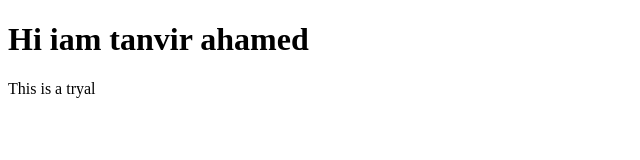
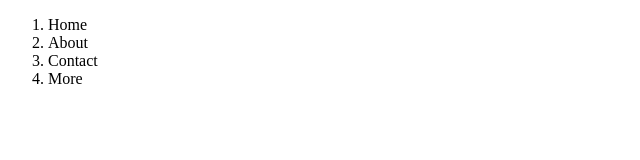
Before and after one commit to TanvirCoderBd/myewb, a plain HTML site: page index.html in a window 1280 px wide. Shown: the whole page, without its empty margins (0-640 px from the left). Drawn offline with Linux system fonts and the light colour scheme.

Commit message:
learn github

```diff
--- a/index.html
+++ b/index.html
@@ -7,9 +7,13 @@
     <title>git hub part</title>
 </head>
 <body>
-    <h1>Hi iam tanvir ahamed</h1>
-    <div>
-        <p>This is a tryal</p>
-    </div>
+   <head>
+    <ol>
+        <li href="Home">Home</li>
+        <li href="about">About</li>
+        <li href="contact">Contact</li>
+        <li href="more">More</li>
+    </ol>
+   </head>
 </body>
 </html>
--- /dev/null
+++ b/style.css
@@ -0,0 +1,3 @@
+head{
+    background-color: antiquewhite;
+}
```
